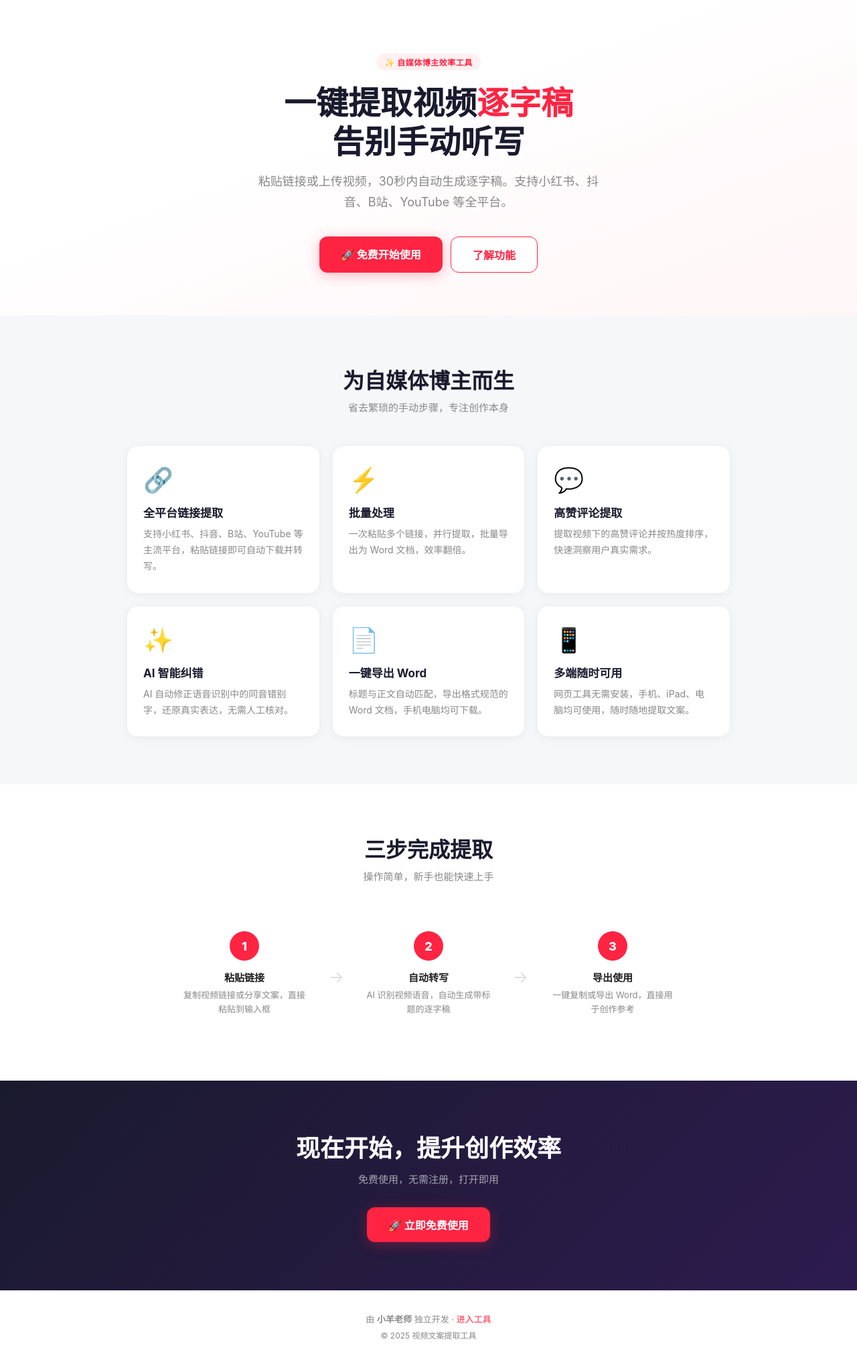
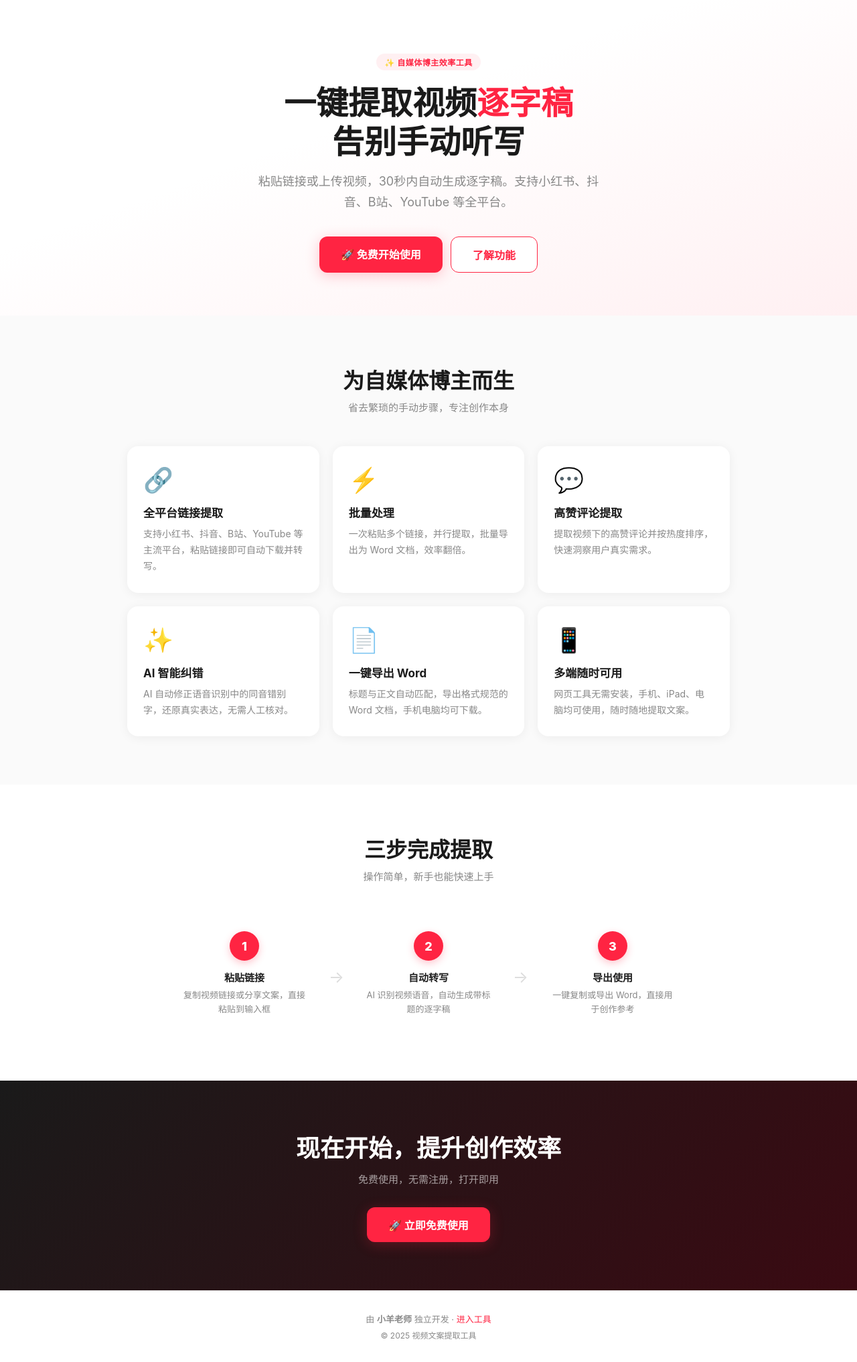
Before and after one commit to 2218776110-lfy/xhs-tool, a Flask app: page / in a window 1280 px wide. Shown: the part 69-2102 px from the top of the page at 67% size. Run offline with Flask 3, Linux system fonts and the light colour scheme.

Commit message:
Fix landing page color scheme to match tool red theme
Co-Authored-By: Claude Opus 4.6 <noreply@anthropic.com>

```diff
--- a/templates/landing.html
+++ b/templates/landing.html
@@ -7,9 +7,10 @@
 <style>
   :root {
     --red: #ff2442;
+    --red-dark: #e01535;
     --red-light: #fff0f2;
-    --dark: #1a1a2e;
-    --gray: #f6f7f9;
+    --dark: #1a1a1a;
+    --gray: #fafafa;
     --muted: #888;
     --text: #222;
   }
@@ -41,7 +42,7 @@
   .hero {
     text-align: center;
     padding: 80px 24px 64px;
-    background: linear-gradient(160deg, #fff 40%, #fff5f7 100%);
+    background: linear-gradient(160deg, #fff 40%, #fff0f2 100%);
   }
   .hero-badge {
     display: inline-block; background: var(--red-light); color: var(--red);
@@ -63,9 +64,9 @@
     display: inline-block; background: var(--red); color: #fff;
     padding: 14px 32px; border-radius: 12px; font-size: 16px;
     font-weight: 700; text-decoration: none; transition: .2s;
-    box-shadow: 0 4px 20px rgba(255,36,66,.3);
+    box-shadow: 0 4px 20px rgba(255,36,66,.25);
   }
-  .btn-primary:hover { transform: translateY(-2px); box-shadow: 0 8px 28px rgba(255,36,66,.35); }
+  .btn-primary:hover { transform: translateY(-2px); background: var(--red-dark); box-shadow: 0 8px 28px rgba(255,36,66,.35); }
   .btn-ghost {
     display: inline-block; background: #fff; color: var(--red);
     border: 1.5px solid var(--red); padding: 14px 32px;
@@ -114,6 +115,7 @@
     width: 44px; height: 44px; background: var(--red); color: #fff;
     border-radius: 50%; display: flex; align-items: center; justify-content: center;
     font-size: 18px; font-weight: 800; margin: 0 auto 14px;
+    box-shadow: 0 4px 12px rgba(255,36,66,.25);
   }
   .step h4 { font-size: 15px; font-weight: 700; margin-bottom: 6px; }
   .step p { font-size: 13px; color: var(--muted); line-height: 1.6; }
@@ -124,7 +126,7 @@
 
   /* ── CTA Banner ── */
   .cta-banner {
-    background: linear-gradient(135deg, var(--dark) 0%, #2d1b4e 100%);
+    background: linear-gradient(135deg, #1a1a1a 0%, #3a0a12 100%);
     padding: 72px 24px; text-align: center;
   }
   .cta-banner h2 {
```
